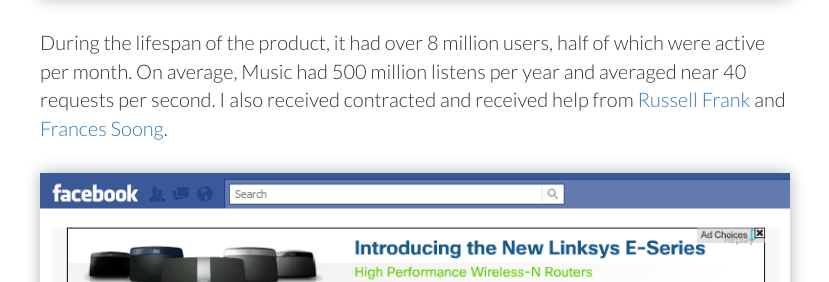
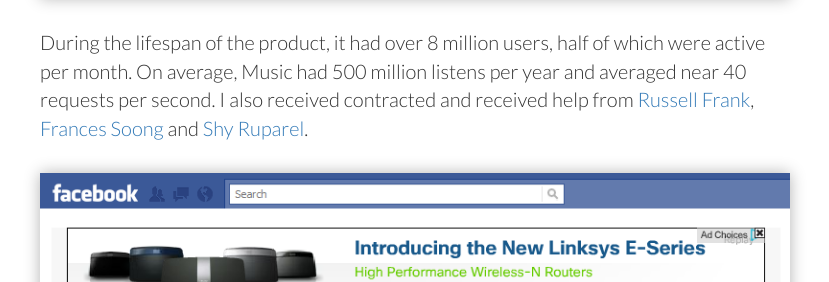
Before and after one commit to sjlu/sjlu.github.io, a Jekyll site: the page built from projects/music/index.md, in a window 1280 px wide. Shown: the part 1076-1358 px from the top of the page, without its empty margins (225-1054 px from the left). Built offline with Jekyll 4.4.1, drawn with Linux system fonts in a browser that asks for light colours; nearby versions of some CDN libraries.

Commit message:
Adding Shy.

```diff
--- a/projects/music/index.md
+++ b/projects/music/index.md
@@ -9,7 +9,7 @@ This Facebook application was built initially out of spite of another applicatio
 
 ![screenshot](screenshot-1.png)
 
-During the lifespan of the product, it had over 8 million users, half of which were active per month. On average, Music had 500 million listens per year and averaged near 40 requests per second. I also received contracted and received help from [Russell Frank](http://russfrank.us) and [Frances Soong](http://francessoong.com).
+During the lifespan of the product, it had over 8 million users, half of which were active per month. On average, Music had 500 million listens per year and averaged near 40 requests per second. I also received contracted and received help from [Russell Frank](http://russfrank.us), [Frances Soong](http://francessoong.com) and [Shy Ruparel](http://shyruparel.com).
 
 ![screenshot](screenshot-2.png)
 
```
